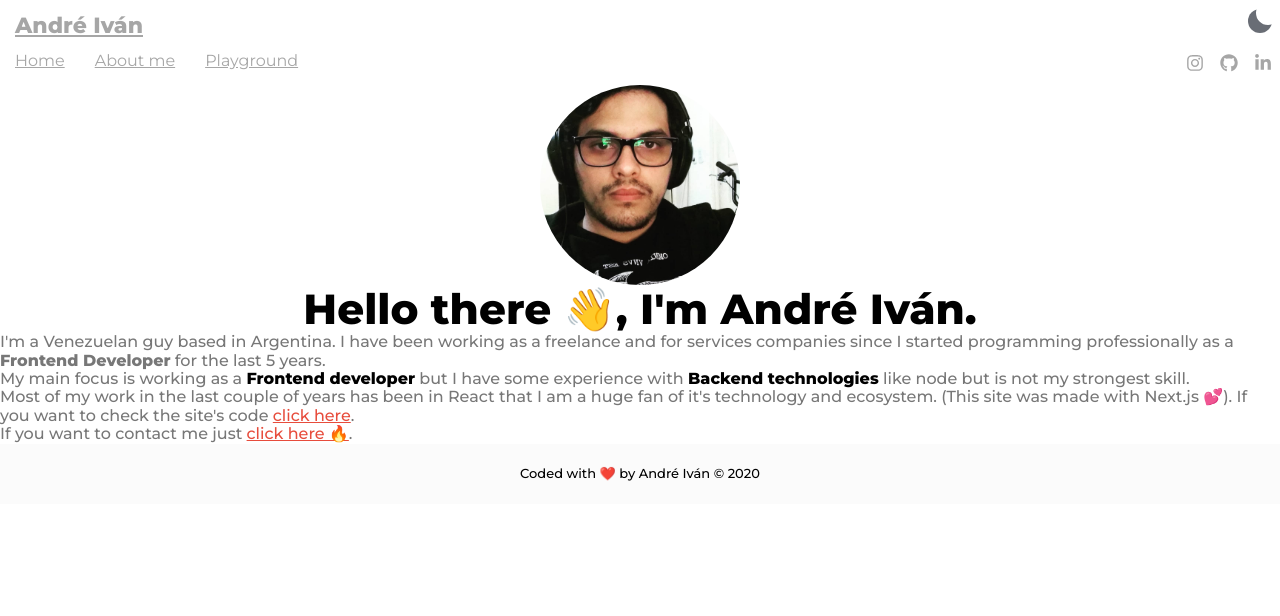
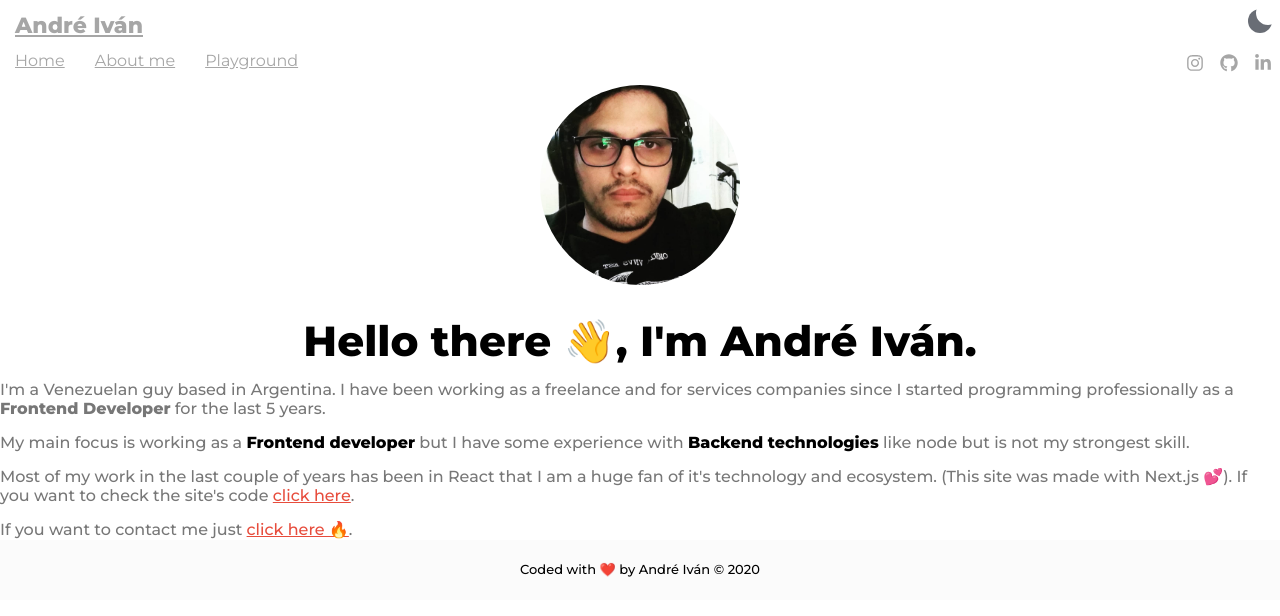
Before and after one commit to maitzeth/maitzeth, a Next.js app: page / in a window 1280 px wide. Shown: the top 616 px of the page. Built offline with nearby package versions, Linux system fonts and the light colour scheme.

Commit message:
ADding HStack and VStack

```diff
--- a/components/Box.js
+++ b/components/Box.js
@@ -1,10 +1,101 @@
 import React from "react";
 import PropTypes from "prop-types";
+import styled, { css } from "styled-components";
+import { getSpacingValue } from "../theme";
 
-const Box = (props) => {
-  return <div></div>;
+const Box = ({
+  children,
+  tag,
+  display = "block",
+  alignItems,
+  justifyContent,
+  flexDirection,
+  marginBottom,
+  marginTop,
+  className,
+}) => {
+  return (
+    <Wrapper
+      as={tag}
+      display={display}
+      justifyContent={justifyContent}
+      marginBottom={marginBottom}
+      marginTop={marginTop}
+      alignItems={alignItems}
+      className={className}
+      flexDirection={flexDirection}
+    >
+      {children}
+    </Wrapper>
+  );
 };
 
-Box.propTypes = {};
+const Wrapper = styled.div`
+  ${setDisplay}
+  ${setJustifyContent}
+  ${setAlignItems}
+  ${getMarginBottom}
+  ${getMarginTop}
+  ${setFlexDirection}
+`;
+
+function setFlexDirection({ flexDirection }) {
+  if (flexDirection) {
+    return css`
+      flex-direction: ${flexDirection};
+    `;
+  }
+}
+
+function setAlignItems({ alignItems }) {
+  if (alignItems) {
+    return css`
+      align-items: ${alignItems};
+    `;
+  }
+}
+
+function setJustifyContent({ justifyContent }) {
+  if (justifyContent) {
+    return css`
+      justify-content: ${justifyContent};
+    `;
+  }
+}
+
+function setDisplay({ display }) {
+  if (display) {
+    return css`
+      display: ${display};
+    `;
+  }
+}
+
+function getMarginBottom({ marginBottom }) {
+  if (marginBottom) {
+    const value = getSpacingValue(marginBottom);
+
+    return css`
+      margin-bottom: ${value};
+    `;
+  }
+}
+
+function getMarginTop({ marginTop }) {
+  if (marginTop) {
+    const value = getSpacingValue(marginTop);
+
+    return css`
+      margin-top: ${value};
+    `;
+  }
+}
+
+Box.propTypes = {
+  children: PropTypes.node.isRequired,
+  tag: PropTypes.string,
+  display: PropTypes.string,
+  className: PropTypes.string,
+};
 
 export default Box;
--- a/components/Stack/HStack.js
+++ b/components/Stack/HStack.js
@@ -1 +1,45 @@
-// TODO
+import React from "react";
+import PropTypes from "prop-types";
+import Box from "../Box";
+import styled, { css } from "styled-components";
+import { getSpacingValue } from "../../theme";
+
+const HStack = ({ children, space, alignItems, marginBottom, marginTop }) => {
+  // Create space between each childrens ignoring the last child space
+  const spaceSize = getSpacingValue(space);
+
+  return (
+    <StyledBox
+      display="flex"
+      flexDirection="row"
+      alignItems={alignItems}
+      space={spaceSize}
+      marginBottom={marginBottom}
+      marginTop={marginTop}
+    >
+      {children}
+    </StyledBox>
+  );
+};
+
+const StyledBox = styled(Box)`
+  ${setChildrenSpace}
+`;
+
+function setChildrenSpace({ space }) {
+  if (space) {
+    return css`
+      & > * {
+        margin-right: ${space} !important;
+
+        &:last-child {
+          margin-right: 0;
+        }
+      }
+    `;
+  }
+}
+
+HStack.propTypes = {};
+
+export default HStack;
--- a/components/Stack/VStack.js
+++ b/components/Stack/VStack.js
@@ -1 +1,45 @@
-// TODO
+import React from "react";
+import PropTypes from "prop-types";
+import Box from "../Box";
+import styled, { css } from "styled-components";
+import { getSpacingValue } from "../../theme";
+
+const VStack = ({ children, space, alignItems, marginBottom, marginTop }) => {
+  // Create space between each childrens ignoring the last child space
+  const spaceSize = getSpacingValue(space);
+
+  return (
+    <StyledBox
+      display="flex"
+      flexDirection="column"
+      alignItems={alignItems}
+      space={spaceSize}
+      marginBottom={marginBottom}
+      marginTop={marginTop}
+    >
+      {children}
+    </StyledBox>
+  );
+};
+
+const StyledBox = styled(Box)`
+  ${setChildrenSpace}
+`;
+
+function setChildrenSpace({ space }) {
+  if (space) {
+    return css`
+      & > * {
+        margin-bottom: ${space};
+
+        &:last-child {
+          margin-bottom: 0;
+        }
+      }
+    `;
+  }
+}
+
+VStack.propTypes = {};
+
+export default VStack;
--- a/components/Stack/index.js
+++ b/components/Stack/index.js
@@ -1 +1,4 @@
-// TODO
+import VStack from "./VStack";
+import HStack from "./HStack";
+
+export { VStack, HStack };
--- a/components/styles/Image.js
+++ b/components/styles/Image.js
@@ -3,8 +3,6 @@ import Image from "next/image";
 
 const StyledImage = styled(Image)`
   border-radius: 50%;
-  display: block;
-  margin: 0 auto;
 `;
 
 export default StyledImage;
--- a/pages/index.js
+++ b/pages/index.js
@@ -1,10 +1,10 @@
+import { differenceInYears } from "date-fns";
+import Box from "../components/Box";
+import Heading from "../components/Heading";
 import Layout from "../components/Layout";
-import { Row, Col } from "../components/styles/Grid";
-import styled from "styled-components";
-import { differenceInYears } from "date-fns";
+import { VStack } from "../components/Stack";
 import Image from "../components/styles/Image";
 import Text from "../components/Text";
-import Heading from "../components/Heading";
 
 const Home = () => {
   const startingDate = new Date(2015, 1, 1);
@@ -14,7 +14,7 @@ const Home = () => {
 
   return (
     <Layout title="Home" fullHeight justifyCenter>
-      <ImageWrapper>
+      <Box display="flex" justifyContent="center" marginBottom="xlarge">
         <Image
           width="200"
           height="200"
@@ -22,8 +22,8 @@ const Home = () => {
           alt="Me watching you"
           objectFit="cover"
         />
-      </ImageWrapper>
-      <section>
+      </Box>
+      <VStack space="normal">
         <Heading size="large" weight="strong" color="black" align="center">
           Hello there 👋, I'm André Iván.
         </Heading>
@@ -69,14 +69,9 @@ const Home = () => {
           </a>
           .
         </Text>
-      </section>
+      </VStack>
     </Layout>
   );
 };
 
-const ImageWrapper = styled.div`
-  display: flex;
-  justify-content: center;
-`;
-
 export default Home;
--- a/theme.js
+++ b/theme.js
@@ -4,20 +4,27 @@ export const mediaQuery = {
   tablet: `@media screen and (max-width: 740px)`,
 };
 
-export const getHeadingLevel = (size) => {
-  // <"1" | "2" | "3">
+export const getSpacingValue = (size) => {
+  // <"small" | "normal" | "large", "xlarge">
   switch (size) {
     case "small": {
-      return 1.75;
+      return "0.5rem";
     }
 
-    case "medium": {
-      return 1.5;
+    case "normal": {
+      return "1rem";
     }
 
-    case "large":
+    case "large": {
+      return "1.5rem";
+    }
+
+    case "xlarge": {
+      return "2rem";
+    }
+
     default: {
-      return 2.75;
+      return null;
     }
   }
 };
```
Also changed, not shown: components/Spacer.js (+7 -0 lines).
